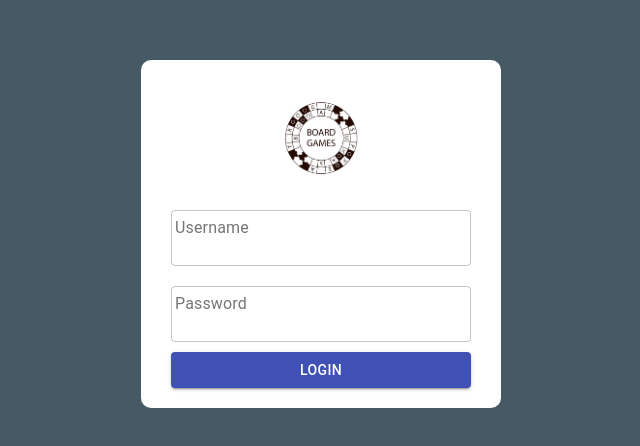
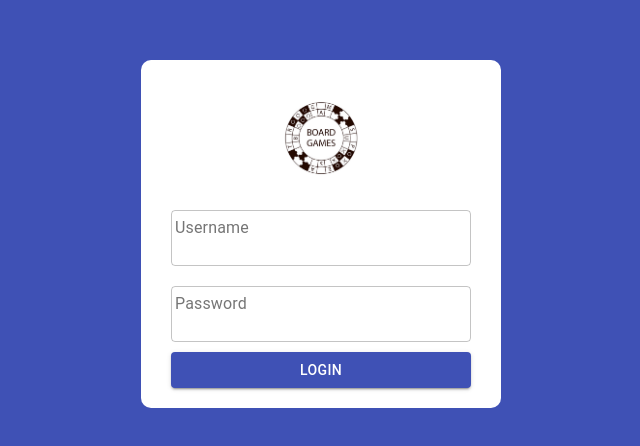
Before and after one commit to jtoyoda/fe-games-night, a React (Create React App) app: page /login in a window 1280 px wide. Shown: the part 166-612 px from the top of the page, without its empty margins (319-959 px from the left). Built offline with nearby package versions, Linux system fonts and the light colour scheme.

Commit message:
Fixing colours

```diff
--- a/public/index.html
+++ b/public/index.html
@@ -23,7 +23,7 @@
       work correctly both with client-side routing and a non-root public URL.
       Learn how to configure a non-root public URL by running `npm run build`.
     -->
-    <title>Board Game Night Scheduler</title>
+    <title>Games Night</title>
   </head>
   <body>
     <noscript>You need to enable JavaScript to run this app.</noscript>
--- a/src/ui/containers/login/LoginContainer.module.css
+++ b/src/ui/containers/login/LoginContainer.module.css
@@ -1,7 +1,7 @@
 .container {
   width: 100%;
   height: 100%;
-  background-color: #455a64;
+  background-color: #3f51b5;
   display: flex;
   justify-content: center;
   align-items: center;
@@ -16,6 +16,7 @@
   padding: 20px;
   border-radius: 10px;
 }
+
 .logo {
   height: 120px;
   width: auto;
```
